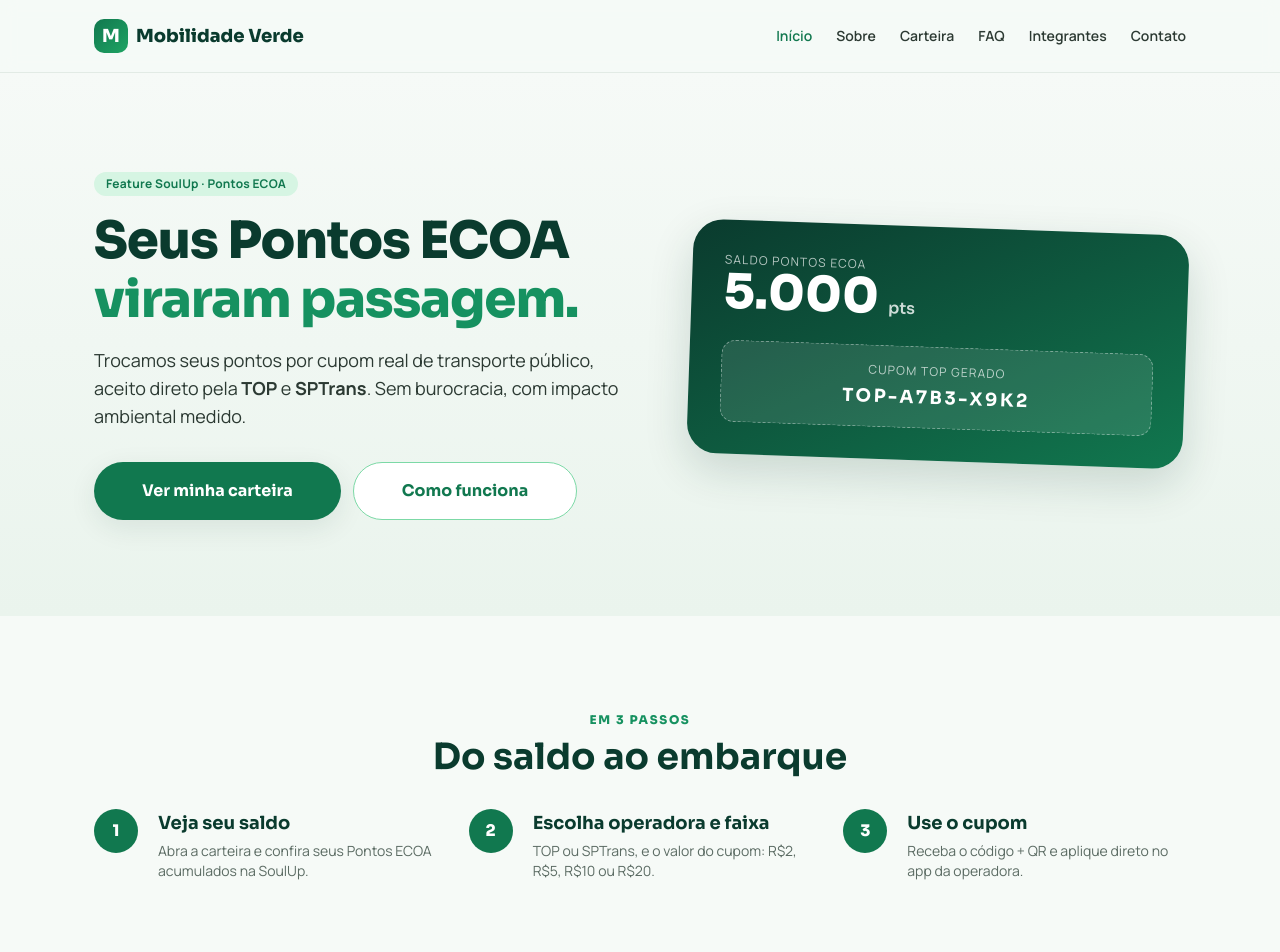
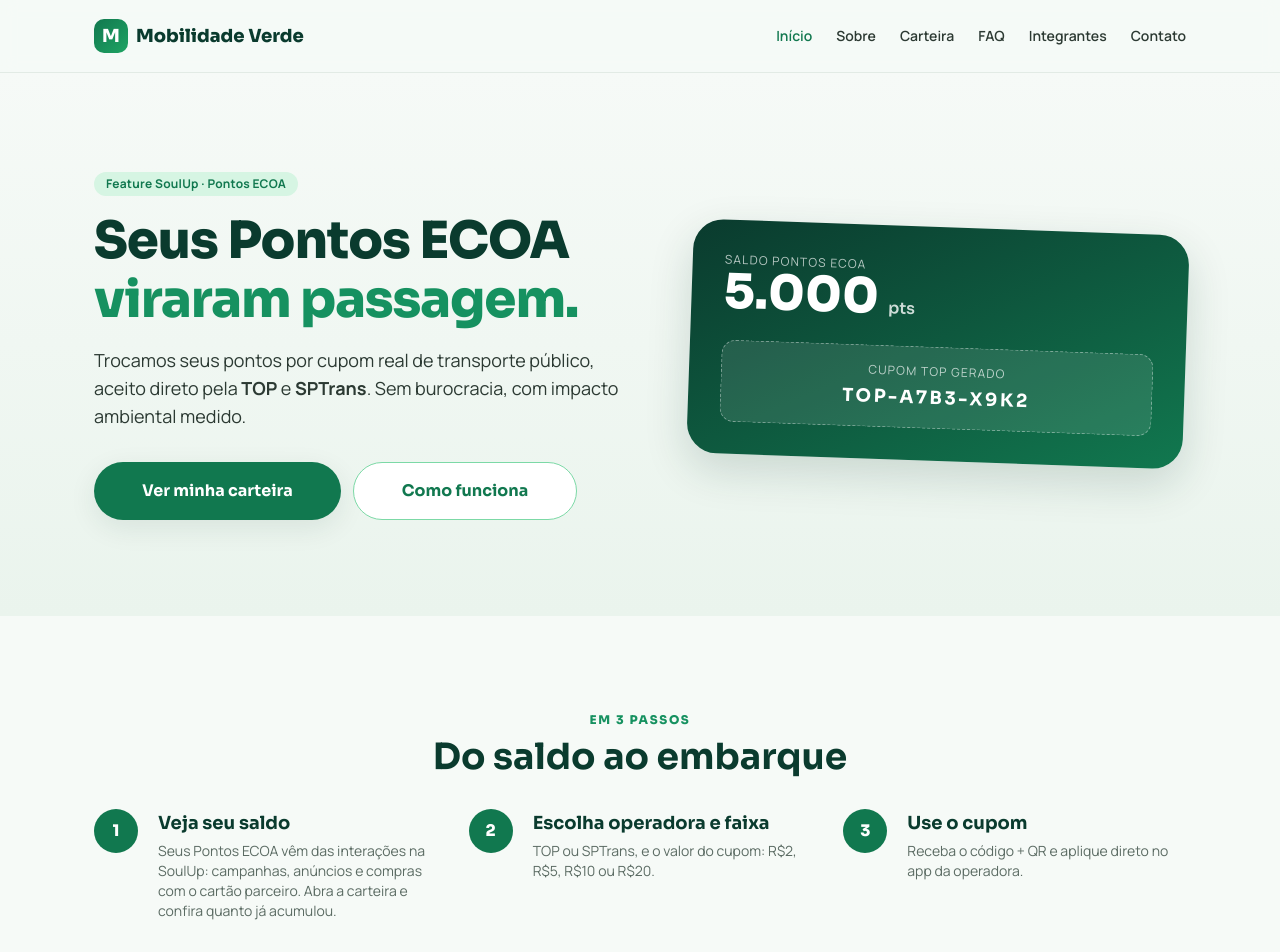
Before and after one commit to EstevesArtur/mobilidade-verde-front, a React (Vite) app: page / in a window 1280 px wide. Shown: the top 952 px of the page. Built offline with nearby package versions, Linux system fonts and the light colour scheme.

Commit message:
docs: melhora descricao do primeiro passo da home

```diff
--- a/src/data/passos.ts
+++ b/src/data/passos.ts
@@ -5,7 +5,7 @@ export interface Passo {
 }
 
 export const PASSOS: Passo[] = [
-  { numero: 1, titulo: "Veja seu saldo", descricao: "Abra a carteira e confira seus Pontos ECOA acumulados na SoulUp." },
+  { numero: 1, titulo: "Veja seu saldo", descricao: "Seus Pontos ECOA vêm das interações na SoulUp: campanhas, anúncios e compras com o cartão parceiro. Abra a carteira e confira quanto já acumulou." },
   { numero: 2, titulo: "Escolha operadora e faixa", descricao: "TOP ou SPTrans, e o valor do cupom: R$2, R$5, R$10 ou R$20." },
   { numero: 3, titulo: "Use o cupom", descricao: "Receba o código + QR e aplique direto no app da operadora." },
 ];
```
Also changed, not shown: 1 other file (tests, documents, lock files or other folders).
